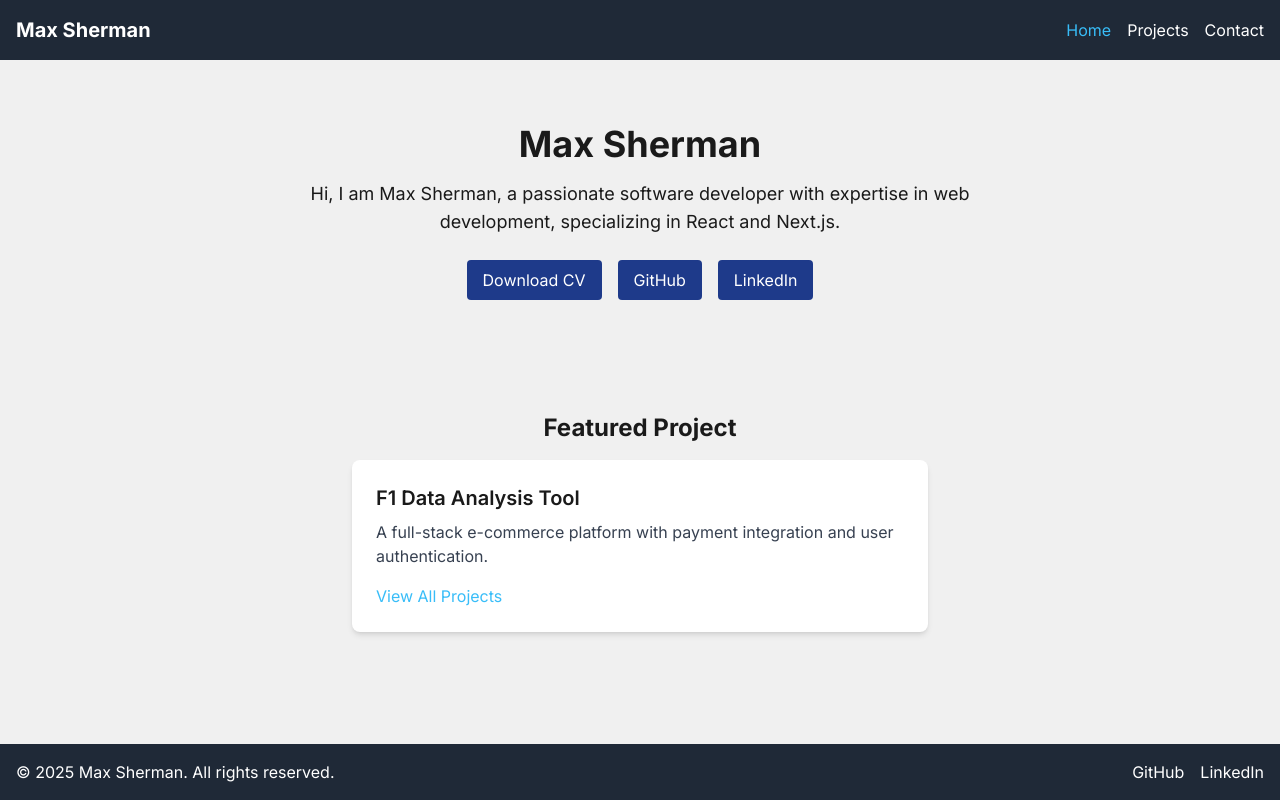
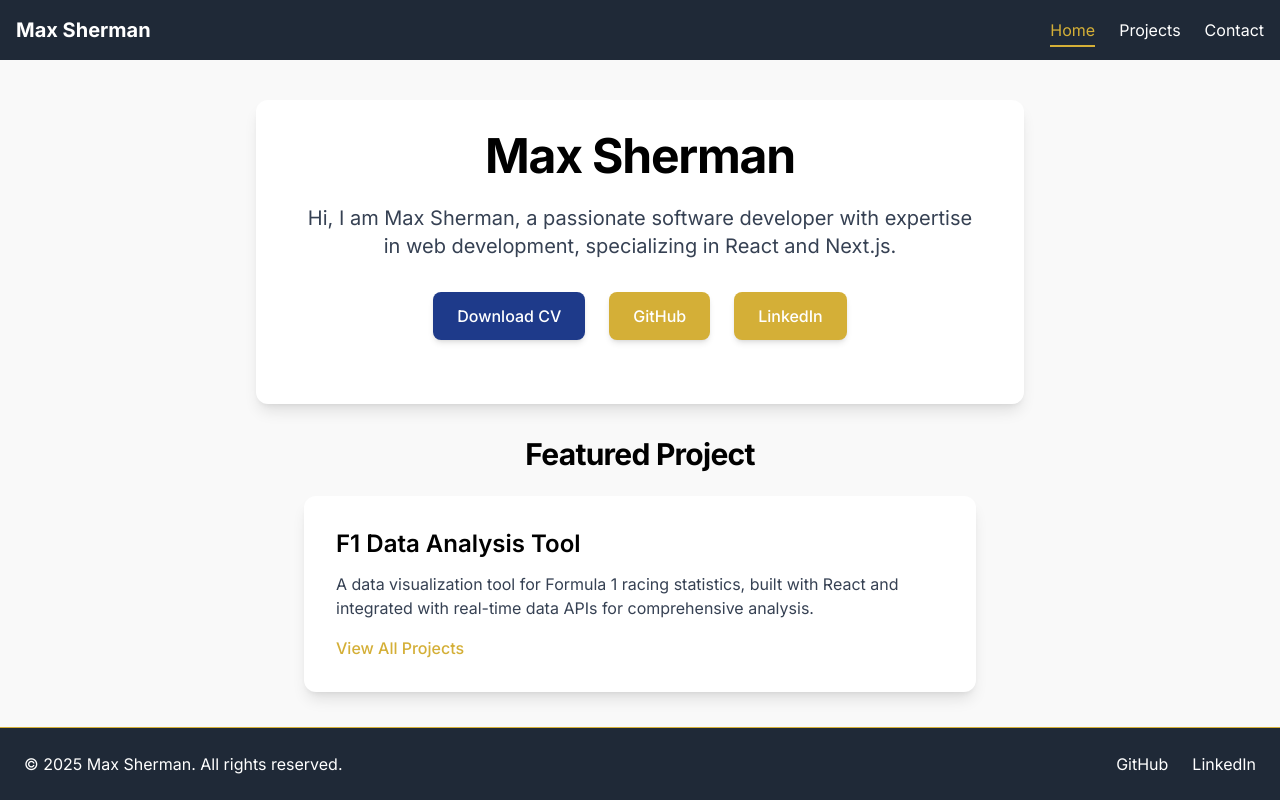
Before and after one commit to maxsherman1/maxsherman-portfolio, a Next.js app: page / in a window 1280 px wide. Built offline with nearby package versions, Linux system fonts and the light colour scheme.

Commit message:
Updated colour scheme and project cards. Implemented dark theme with blue and gold accents. Project cards now include icons and optional github, webiste, and report links.

```diff
--- a/src/app/contact/page.tsx
+++ b/src/app/contact/page.tsx
@@ -40,9 +40,9 @@ export default function Contact() {
     <div className="container mx-auto p-4">
       <h1 className="text-3xl font-bold mb-6 text-center">Contact Me</h1>
       <div className="max-w-xl mx-auto">
-        <form onSubmit={handleSubmit} className="bg-[var(--text-primary)] shadow-md rounded-lg p-6">
+        <form onSubmit={handleSubmit} className="bg-white dark:bg-gray-800 shadow-md rounded-lg p-6">
           <div className="mb-4">
-            <label htmlFor="name" className="block text-[var(--text-secondary)] font-semibold mb-1">
+            <label htmlFor="name" className="block text-[var(--text-primary)] font-semibold mb-1">
               Name
             </label>
             <input
@@ -56,7 +56,7 @@ export default function Contact() {
             />
           </div>
           <div className="mb-4">
-            <label htmlFor="email" className="block text-[var(--text-secondary)] font-semibold mb-1">
+            <label htmlFor="email" className="block text-[var(--text-primary)] font-semibold mb-1">
               Email
             </label>
             <input
@@ -70,7 +70,7 @@ export default function Contact() {
             />
           </div>
           <div className="mb-4">
-            <label htmlFor="message" className="block text-[var(--text-secondary)] font-semibold mb-1">
+            <label htmlFor="message" className="block text-[var(--text-primary)] font-semibold mb-1">
               Message
             </label>
             <textarea
--- a/src/app/globals.css
+++ b/src/app/globals.css
@@ -1,9 +1,10 @@
 @import "tailwindcss";
 
 :root {
-  --background: #f0f0f0; /* Light grey background */
-  --foreground: #1a1a1a; /* Almost black foreground */
+  --background: #f9f9f9; /* Off-white background for a modern look */
+  --foreground: #000000; /* True black for better contrast */
   --accent: #1e3a8a; /* Dark blue accent */
+  --secondary-accent: #d4af37; /* Soft gold for highlights */
   --nav-bg: #1f2937; /* Gray-800 for navigation background */
   --text-primary: #ffffff; /* White for primary text */
   --text-hover: #d1d5db; /* Gray-300 for hover effects */
@@ -23,9 +24,10 @@
 
 @media (prefers-color-scheme: dark) {
   :root {
-    --background: #d1d1d1; /* Slightly darker grey for dark mode background */
-    --foreground: #2d2d2d; /* Slightly lighter almost black for dark mode foreground */
+    --background: #121212; /* Dark background for dark mode */
+    --foreground: #ffffff; /* White for better contrast in dark mode */
     --accent: #153e75; /* Slightly adjusted dark blue accent for dark mode */
+    --secondary-accent: #c49f45; /* Adjusted soft gold for dark mode */
     --nav-bg: #111827; /* Darker Gray-900 for navigation background in dark mode */
     --text-primary: #ffffff; /* Light Gray-100 for primary text in dark mode */
     --text-hover: #9ca3af; /* Gray-400 for hover effects in dark mode */
@@ -39,5 +41,5 @@
 body {
   background: var(--background);
   color: var(--foreground);
-  font-family: Arial, Helvetica, sans-serif;
+  font-family: 'Inter', Arial, Helvetica, sans-serif;
 }
--- a/src/app/page.tsx
+++ b/src/app/page.tsx
@@ -4,30 +4,32 @@ import React from 'react';
 export default function Home() {
   return (
     <div className="container mx-auto p-4">
-      <section className="text-center py-12">
-        <h1 className="text-4xl font-bold mb-4">Max Sherman</h1>
-        <p className="text-lg mb-6 max-w-2xl mx-auto">
+      <section className="text-center py-6">
+        <div className="bg-white dark:bg-gray-800 shadow-lg rounded-xl p-8 max-w-3xl mx-auto transition-all duration-500">
+          <h1 className="text-5xl font-bold mb-6 tracking-tight">Max Sherman</h1>
+          <p className="text-xl mb-8 max-w-2xl mx-auto text-gray-700 dark:text-gray-300">
             Hi, I am Max Sherman, a passionate software developer with expertise in web development, specializing in React and Next.js.
           </p>
-        <div className="flex justify-center space-x-4 mb-8">
-          <Link href="/resume/en_software.pdf" target="_blank" rel="noopener noreferrer" className="bg-[var(--accent)] text-white px-4 py-2 rounded hover:opacity-85">
+          <div className="flex justify-center space-x-6 mb-8">
+            <Link href="/resume/en_software.pdf" target="_blank" rel="noopener noreferrer" className="bg-[var(--accent)] text-white px-6 py-3 rounded-lg font-medium shadow-md hover:shadow-lg hover:bg-opacity-90 transition-all duration-300">
               Download CV
             </Link>
-          <Link href="https://github.com/maxsherman1" target="_blank" rel="noopener noreferrer" className="bg-[var(--accent)] text-[var(--text-primary)] px-4 py-2 rounded hover:opacity-85">
+            <Link href="https://github.com/maxsherman1" target="_blank" rel="noopener noreferrer" className="bg-[var(--secondary-accent)] text-white px-6 py-3 rounded-lg font-medium shadow-md hover:shadow-lg hover:bg-opacity-90 transition-all duration-300">
               GitHub
             </Link>
-          <Link href="https://www.linkedin.com/in/maxsherman1/" target="_blank" rel="noopener noreferrer" className="bg-[var(--accent)] text-white px-4 py-2 rounded hover:opacity-85">
+            <Link href="https://www.linkedin.com/in/maxsherman1/" target="_blank" rel="noopener noreferrer" className="bg-[var(--secondary-accent)] text-white px-6 py-3 rounded-lg font-medium shadow-md hover:shadow-lg hover:bg-opacity-90 transition-all duration-300">
               LinkedIn
             </Link>
           </div>
+        </div>
       </section>
 
-      <section className="py-8">
-        <h2 className="text-2xl font-bold mb-4 text-center">Featured Project</h2>
-        <div className="bg-white shadow-md rounded-lg p-6 max-w-xl mx-auto">
-          <h3 className="text-xl font-semibold mb-2 text-[var(--foreground)]">F1 Data Analysis Tool</h3>
-          <p className="text-[var(--text-secondary)] mb-4">A full-stack e-commerce platform with payment integration and user authentication.</p>
-          <Link href="/projects" className="text-[var(--link-active)] hover:underline">
+      <section className="py-2">
+        <h2 className="text-3xl font-bold mb-6 text-center tracking-tight">Featured Project</h2>
+        <div className="bg-white dark:bg-gray-800 shadow-lg rounded-xl p-8 max-w-2xl mx-auto transition-all duration-500">
+          <h3 className="text-2xl font-semibold mb-3 text-[var(--foreground)]">F1 Data Analysis Tool</h3>
+          <p className="text-gray-700 dark:text-gray-300 mb-4">A data visualization tool for Formula 1 racing statistics, built with React and integrated with real-time data APIs for comprehensive analysis.</p>
+          <Link href="/projects" className="text-[var(--secondary-accent)] font-medium hover:underline transition-all duration-300">
             View All Projects
           </Link>
         </div>
--- a/src/components/Footer.tsx
+++ b/src/components/Footer.tsx
@@ -3,16 +3,16 @@ import Link from 'next/link';
 
 const Footer: React.FC = () => {
   return (
-    <footer className="bg-[var(--nav-bg)] text-[var(--text-primary)] p-4 mt-auto">
+    <footer className="bg-[var(--nav-bg)] text-[var(--text-primary)] p-6 mt-auto border-t border-[var(--secondary-accent)] border-opacity-30">
       <div className="container mx-auto flex flex-col md:flex-row justify-between items-center">
         <div className="mb-2 md:mb-0">
           <p>&copy; {new Date().getFullYear()} Max Sherman. All rights reserved.</p>
         </div>
-        <div className="flex space-x-4">
-          <Link href="https://github.com/maxsherman1" target="_blank" rel="noopener noreferrer" className="hover:text-[var(--text-hover)]">
+        <div className="flex space-x-6">
+          <Link href="https://github.com/maxsherman1" target="_blank" rel="noopener noreferrer" className="relative transition-all duration-300 hover:text-[var(--secondary-accent)] after:content-[''] after:absolute after:bottom-[-5px] after:left-0 after:w-0 after:h-[2px] after:bg-[var(--secondary-accent)] after:transition-all after:duration-300 hover:after:w-full">
             GitHub
           </Link>
-          <Link href="https://www.linkedin.com/in/maxsherman1/" target="_blank" rel="noopener noreferrer" className="hover:text-[var(--text-hover)]">
+          <Link href="https://www.linkedin.com/in/maxsherman1/" target="_blank" rel="noopener noreferrer" className="relative transition-all duration-300 hover:text-[var(--secondary-accent)] after:content-[''] after:absolute after:bottom-[-5px] after:left-0 after:w-0 after:h-[2px] after:bg-[var(--secondary-accent)] after:transition-all after:duration-300 hover:after:w-full">
             LinkedIn
           </Link>
         </div>
--- a/src/components/Navbar.tsx
+++ b/src/components/Navbar.tsx
@@ -13,14 +13,14 @@ const Navbar: React.FC = () => {
         <Link href="/" className="text-xl font-bold">
           Max Sherman
         </Link>
-        <div className="flex space-x-4">
-          <Link href="/" className={`hover:text-[var(--text-hover)] ${pathname === '/' ? 'text-[var(--link-active)]' : ''}`}>
+        <div className="flex space-x-6">
+          <Link href="/" className={`relative transition-all duration-300 hover:text-[var(--text-hover)] after:content-[''] after:absolute after:bottom-[-5px] after:left-0 after:w-0 after:h-[2px] after:bg-[var(--secondary-accent)] after:transition-all after:duration-300 hover:after:w-full ${pathname === '/' ? 'text-[var(--secondary-accent)] after:w-full' : ''}`}>
             Home
           </Link>
-          <Link href="/projects" className={`hover:text-[var(--text-hover)] ${pathname === '/projects' ? 'text-[var(--link-active)]' : ''}`}>
+          <Link href="/projects" className={`relative transition-all duration-300 hover:text-[var(--text-hover)] after:content-[''] after:absolute after:bottom-[-5px] after:left-0 after:w-0 after:h-[2px] after:bg-[var(--secondary-accent)] after:transition-all after:duration-300 hover:after:w-full ${pathname === '/projects' ? 'text-[var(--secondary-accent)] after:w-full' : ''}`}>
             Projects
           </Link>
-          <Link href="/contact" className={`hover:text-[var(--text-hover)] ${pathname === '/contact' ? 'text-[var(--link-active)]' : ''}`}>
+          <Link href="/contact" className={`relative transition-all duration-300 hover:text-[var(--text-hover)] after:content-[''] after:absolute after:bottom-[-5px] after:left-0 after:w-0 after:h-[2px] after:bg-[var(--secondary-accent)] after:transition-all after:duration-300 hover:after:w-full ${pathname === '/contact' ? 'text-[var(--secondary-accent)] after:w-full' : ''}`}>
             Contact
           </Link>
         </div>
```
Also changed, not shown: data/projects.json (+13 -9 lines), package.json (+6 -5 lines), src/components/ProjectCard.tsx (+24 -8 lines), 1 other file (tests, documents, lock files or other folders). Lines whose indentation alone changed are shown as unchanged.
